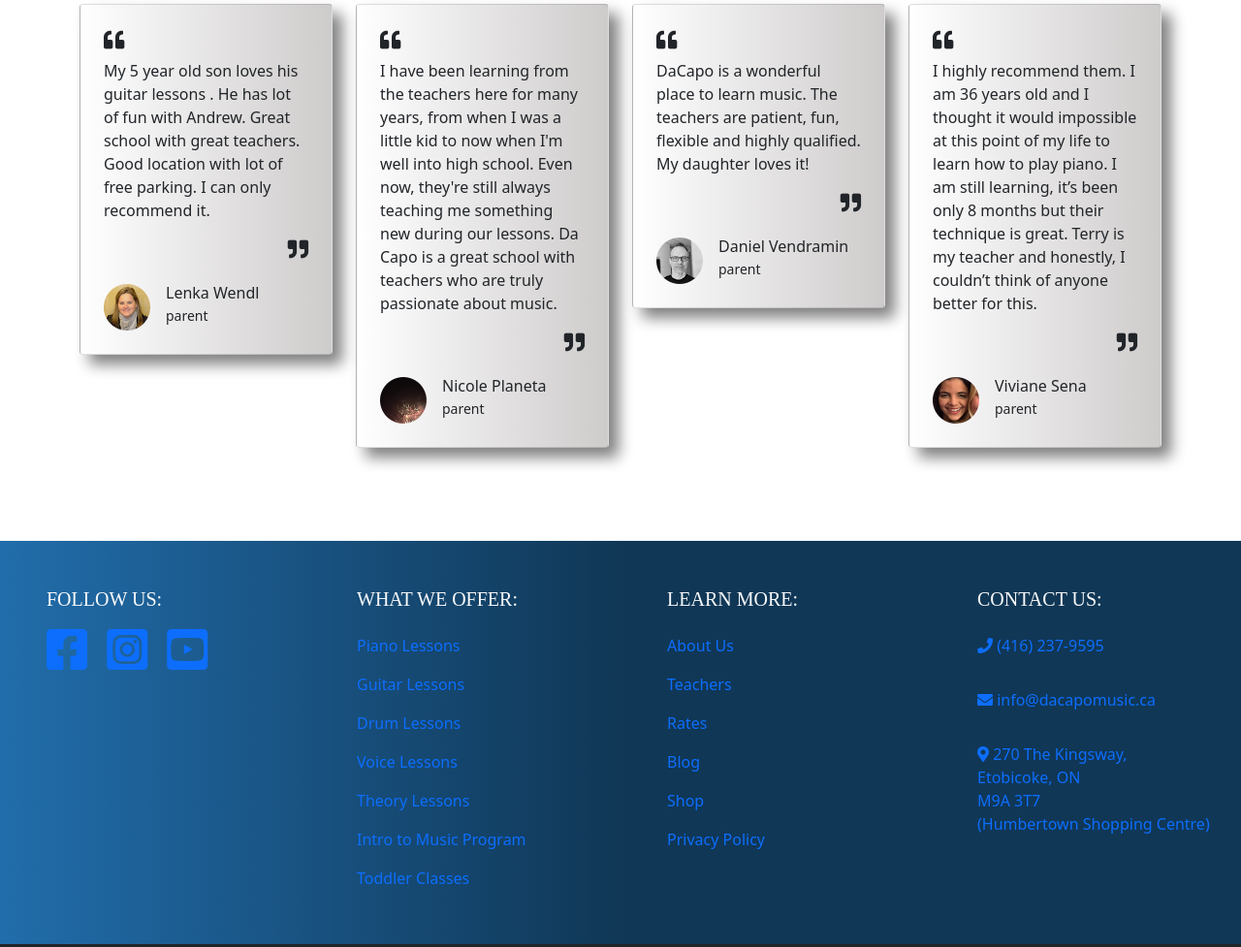
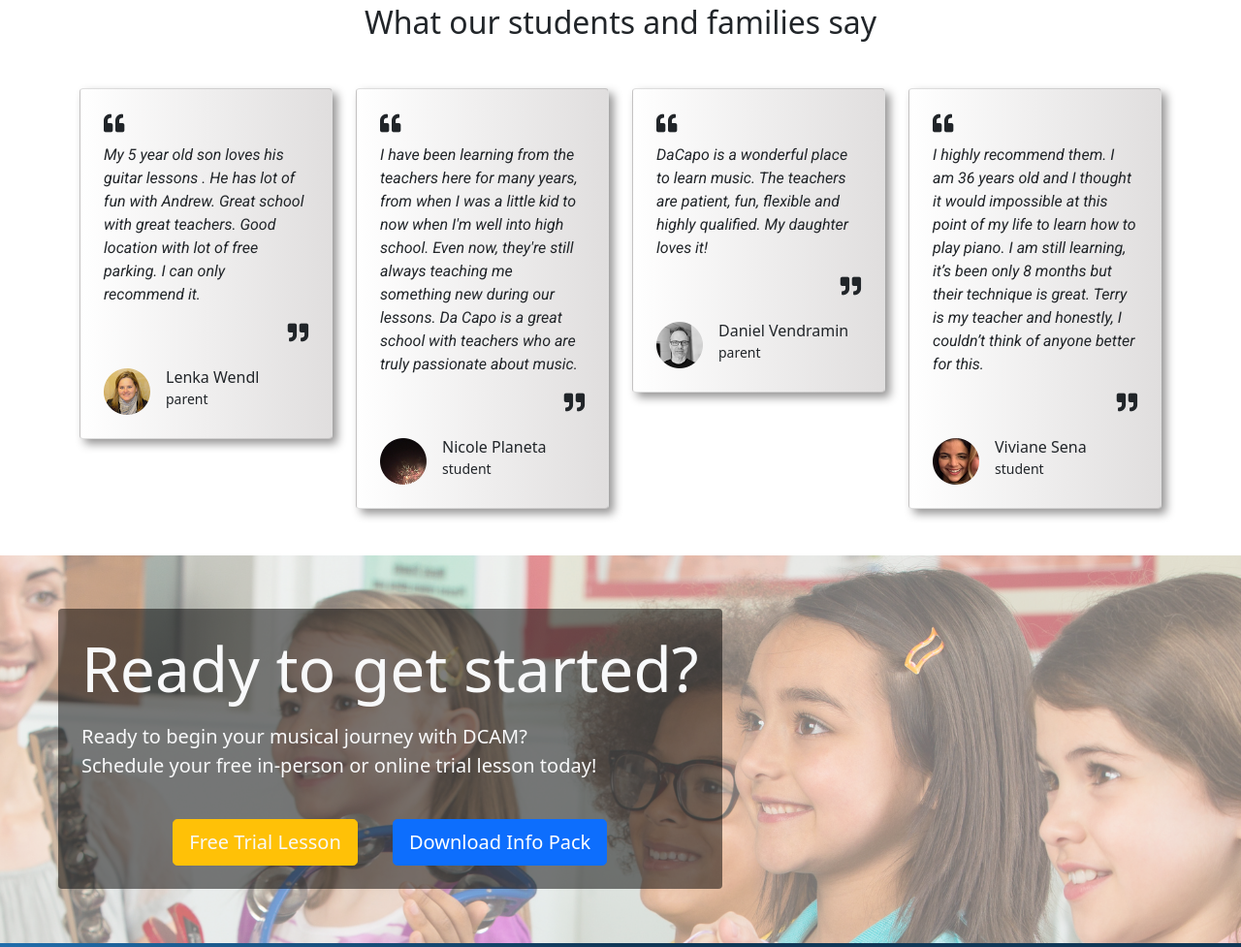
Before and after one commit to tbabyuk/music-school-bootstrap, a website: page index.html in a window 1280 px wide. Shown: the part 3491-4468 px from the top of the page at 97% size. Drawn offline with nearby package versions, Linux system fonts and the light colour scheme; a web font is replaced by a local one.

Commit message:
added a 'Get Started' section at the bottom of home page, add header to testimonials section

```diff
--- a/css/style.css
+++ b/css/style.css
@@ -169,9 +169,18 @@ img {
 }
 
 .testimonials-bg {
-    background-image: linear-gradient(to right, #fff, #cecbcb);
+    background-image: linear-gradient(to right, #fff, #e0dede);
 
 }
 
 .testimonials-shadow {
-    box-shadow: 10px 10px 15px grey;}
+    box-shadow: 5px 5px 10px rgb(150, 149, 149);
+}
+
+
+.get-started {
+    background-image: url(../img/ready2.png);
+    background-size: cover;
+    background-position: center;
+    height: 400px;
+}
--- a/index.html
+++ b/index.html
@@ -462,12 +462,17 @@
 
 <div class="container py-5">
 
+  <div class="col-md-12 text-center mb-5 text-dark">
+    <h2>What our students and families say</h2>
+  </div>
+
+
   <div class="row row-cols-1 row-cols-md-2 row-cols-xl-4 g-4">
 
     <div class="col">
       <div class="card testimonials-bg testimonials-shadow p-4">
         <div class="text-start pb-2"><i class="fas fa-quote-left fa-lg"></i></div>
-          <p>
+          <p class="roboto-ital">
               My 5 year old son loves his guitar lessons . He has lot of fun with Andrew. Great school with great teachers. Good location with lot of free parking. I can only recommend it.
           </p>
           <div class="text-end">
@@ -489,7 +494,7 @@
     <div class="col">
       <div class="card testimonials-bg testimonials-shadow p-4">
         <div class="text-start pb-2"><i class="fas fa-quote-left fa-lg"></i></div>
-          <p>
+          <p class="roboto-ital">
               I have been learning from the teachers here for many years, from when I was a little kid to now when I'm well into high school. Even now, they're still always teaching me something new during our lessons. Da Capo is a great school with teachers who are truly passionate about music.
           </p>
           <div class="text-end"><i class="fas fa-quote-right fa-lg"></i></div>
@@ -499,7 +504,7 @@
               </div>
               <div class="ms-3">
                   <h6 class="mb-0">Nicole Planeta</h6>
-                  <small>parent</small>
+                  <small>student</small>
               </div>
           </div>
       </div>
@@ -509,7 +514,7 @@
     <div class="col">
       <div class="card testimonials-bg testimonials-shadow p-4">
         <div class="text-start pb-2"><i class="fas fa-quote-left fa-lg"></i></div>
-          <p>
+          <p class="roboto-ital">
               DaCapo is a wonderful place to learn music. The teachers are patient, fun, flexible and highly qualified. My daughter loves it!
           </p>
           <div class="text-end"><i class="fas fa-quote-right fa-lg"></i></div>
@@ -529,7 +534,7 @@
     <div class="col">
       <div class="card testimonials-bg testimonials-shadow p-4">
         <div class="text-start pb-2"><i class="fas fa-quote-left fa-lg"></i></div>
-          <p>
+          <p class="roboto-ital">
               I highly recommend them. I am 36 years old and I thought it would impossible at this point of my life to learn how to play piano. I am still learning, it’s been only 8 months but their technique is great. Terry is my teacher and honestly, I couldn’t think of anyone better for this.
           </p>
           <div class="text-end"><i class="fas fa-quote-right fa-lg"></i></div>
@@ -539,7 +544,7 @@
               </div>
               <div class="ms-3">
                   <h6 class="mb-0">Viviane Sena</h6>
-                  <small>parent</small>
+                  <small>student</small>
               </div>
           </div>
       </div>
@@ -551,8 +556,23 @@
 <!-- /TESTIMONIALS SECTION -->
 
 
+
+<div class="container-fluid get-started d-flex align-items-center">
+
+  <div class="ms-5 filter p-4 rounded">
+    <h2 class="display-3 text-light">Ready to get started?</h2>
+    <p class="lead text-light pt-2">Ready to begin your musical journey with DCAM?<br>Schedule your free in-person or online trial lesson today!</p>
+    <div class="pt-4 text-center">
+      <button type="button" class="btn btn-warning text-light btn-lg mb-3 mb-sm-0 me-3 text-nowrap" data-bs-toggle="modal" data-bs-target="#trialModal">Free Trial Lesson</button>
+      <button type="button" class="btn btn-primary btn-lg mt-3 mt-sm-0 ms-3 text-nowrap" data-bs-toggle="modal" data-bs-target="#infoModal">Download Info Pack</button>
+    </div>
+  </div>
+
+</div>
+
+
 <!-- FOOTER SECTION -->
-<div class="container-fluid mt-5 dcam-bg-gradient">
+<div class="container-fluid dcam-bg-gradient">
   <div class="row">
 
       <div class="col-sm-6 col-lg-3 py-5 ps-5">
```
Also changed, not shown: img/banner2.png (deleted), img/banner3.png (deleted), img/ready.png (added), img/ready2.png (added).
